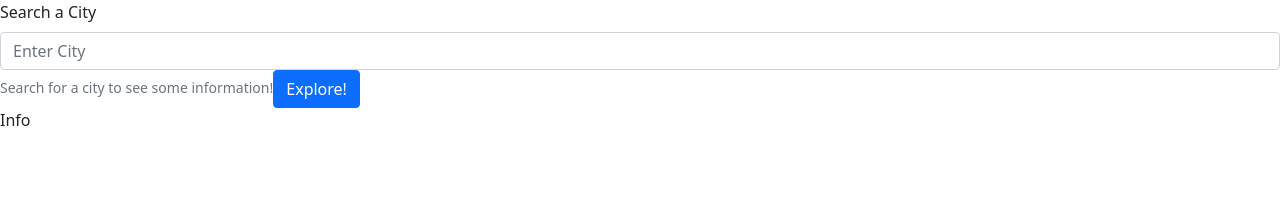
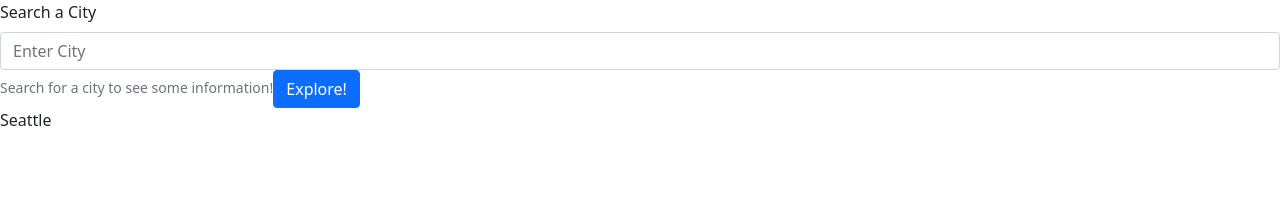
Before and after one commit to joshhaddock88/cityExplorer, a React (Create React App) app: page / in a window 1280 px wide. Shown: the top 198 px of the page. Built offline with nearby package versions, Linux system fonts and the light colour scheme.

Commit message:
Can pass state to DisplayInfo function

```diff
--- a/src/App.js
+++ b/src/App.js
@@ -7,11 +7,21 @@ import axios from 'axios';
 
 class App extends Component {
 
+  state = {
+    locationObject: {
+      name: "Seattle",
+      age: "Old"
+    },
+    savedCity: ''
+  }
+
   render() {
     return(
       <div>
         <SearchForm/>
-        <DisplayInfo />
+        <DisplayInfo
+          locationObject={this.state.locationObject}
+        />
       </div>
     )
   }
--- a/src/components/DisplayInfo.js
+++ b/src/components/DisplayInfo.js
@@ -1,8 +1,8 @@
 import React, { Component } from 'react';
 
-const DisplayInfo = () => {
+const DisplayInfo = ({locationObject}) => {
     return(
-        <p>Info</p>
+        <p>{locationObject.name}</p>
     );
 }
 
```
